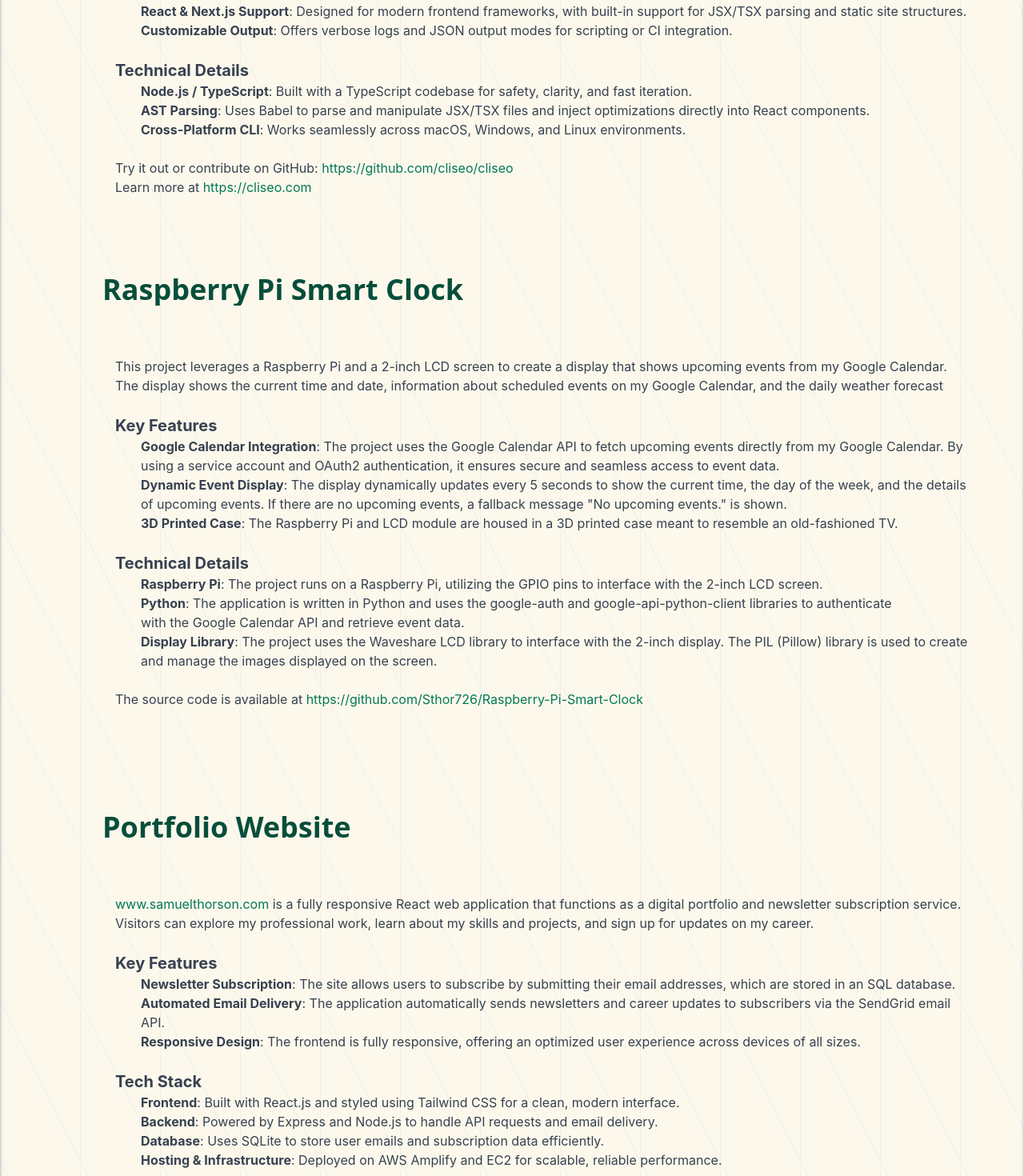
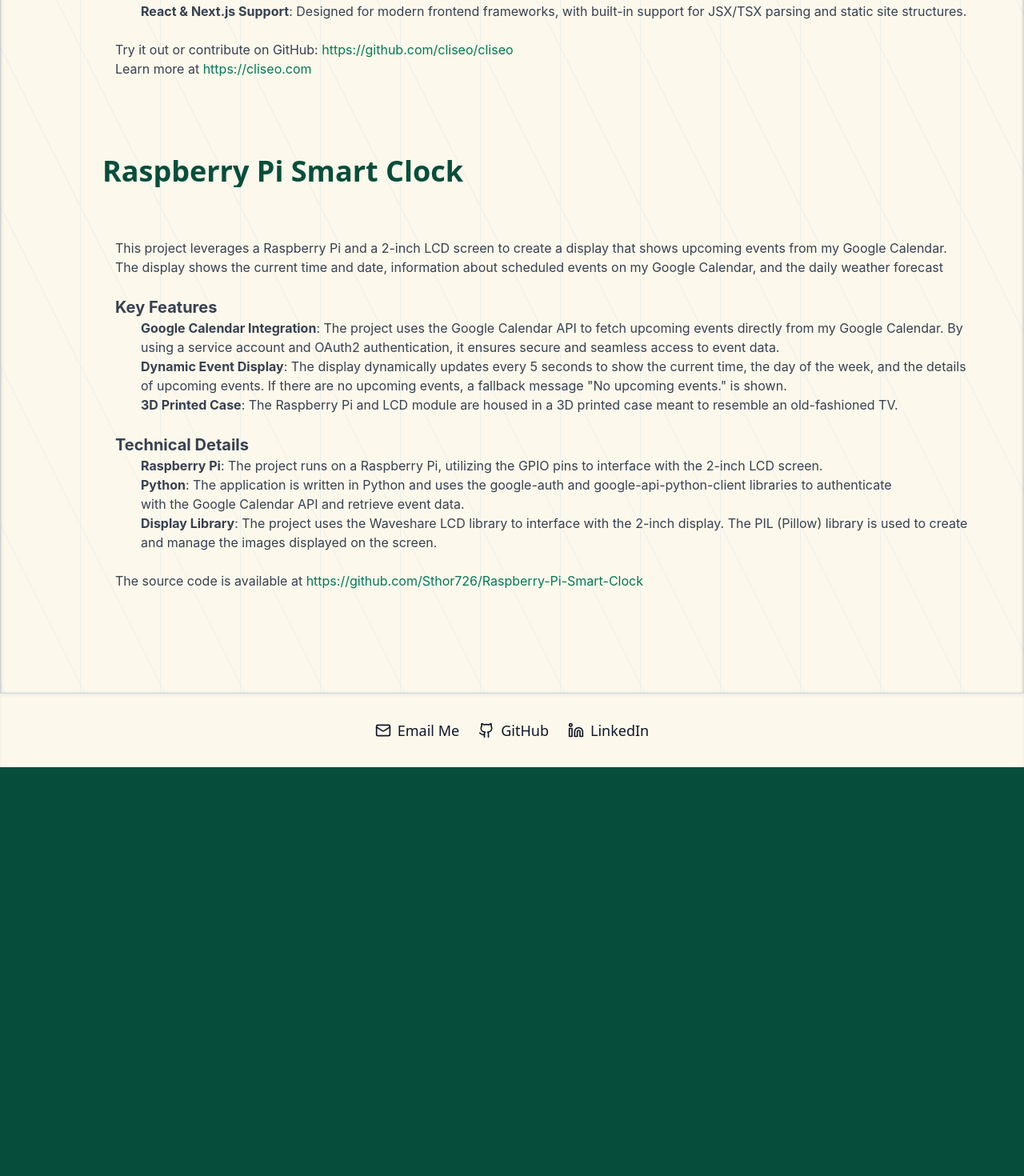
Before and after one commit to Sthor726/personal-website, a React (Create React App) app in the folder react-app/: page /projects in a window 1280 px wide. Shown: the part 620-2090 px from the top of the page at 80% size. After the commit the page ends 1579 px from the top, so only its background shows below. Built offline with nearby package versions, Linux system fonts and the light colour scheme.

Commit message:
touchup-2/4/2026

```diff
--- a/react-app/src/pages/Home.js
+++ b/react-app/src/pages/Home.js
@@ -49,7 +49,7 @@ function Home() {
             Samuel Thorson <br />
           </h1>
           <h2 class="font-sans text-3xl font-semibold pt-10 mt-10 mr-auto w-fit text-cream h-auto text-left italic">
-            Software Engineer focused on UI design and cybersecurity.
+            Software Engineer focused on UI design, graphics, and game development.
             <br />
           </h2>
         </div>
--- a/react-app/src/pages/Projects.js
+++ b/react-app/src/pages/Projects.js
@@ -29,14 +29,6 @@ function Projects() {
           <ul className="pl-8 text-base">
             <li><strong>One-Command Optimization</strong>: Scans your project and injects SEO improvements in seconds with simple commands like <code>cliseo scan</code> and <code>cliseo optimize</code>.</li>
             <li><strong>React & Next.js Support</strong>: Designed for modern frontend frameworks, with built-in support for JSX/TSX parsing and static site structures.</li>
-            <li><strong>Customizable Output</strong>: Offers verbose logs and JSON output modes for scripting or CI integration.</li>
-          </ul>
-
-          <h3 className="font-bold text-xl mt-6">Technical Details</h3>
-          <ul className="pl-8 text-base">
-            <li><strong>Node.js / TypeScript</strong>: Built with a TypeScript codebase for safety, clarity, and fast iteration.</li>
-            <li><strong>AST Parsing</strong>: Uses Babel to parse and manipulate JSX/TSX files and inject optimizations directly into React components.</li>
-            <li><strong>Cross-Platform CLI</strong>: Works seamlessly across macOS, Windows, and Linux environments.</li>
           </ul>
 
           <p className="text-base mt-6">
@@ -75,50 +67,6 @@ function Projects() {
             The source code is available at <a href="https://github.com/Sthor726/Raspberry-Pi-Smart-Clock" className="text-emerald-700 hover:underline">https://github.com/Sthor726/Raspberry-Pi-Smart-Clock</a>
           </p>
         </div>
-        <h3
-          className="font-sans font-bold text-4xl md:ml-32 ml-4 md:mr-16 mt-32 w-fit text-transparent bg-clip-text bg-emerald-900"
-        >
-        Portfolio Website
-        </h3>
-        <div className="text-left md:ml-36 md:mr-16 ml-4 mt-16 text-gray-700">
-          <p className="text-base">
-            <a href="https://www.samuelthorson.com" target="_blank" rel="noopener noreferrer" className="text-emerald-700 hover:underline">
-              www.samuelthorson.com
-            </a>{" "}
-            is a fully responsive React web application that functions as a digital portfolio and newsletter subscription service. Visitors can explore my professional work, learn about my skills and projects, and sign up for updates on my career.
-          </p>
-          <h3 className="font-bold text-xl mt-6">Key Features</h3>
-          <ul className="pl-8 text-base">
-            <li>
-              <strong>Newsletter Subscription</strong>: The site allows users to subscribe by submitting their email addresses, which are stored in an SQL database.
-            </li>
-            <li>
-              <strong>Automated Email Delivery</strong>: The application automatically sends newsletters and career updates to subscribers via the SendGrid email API.
-            </li>
-            <li>
-              <strong>Responsive Design</strong>: The frontend is fully responsive, offering an optimized user experience across devices of all sizes.
-            </li>
-          </ul>
-          <h3 className="font-bold text-xl mt-6">Tech Stack</h3>
-          <ul className="pl-8 text-base">
-            <li>
-              <strong>Frontend</strong>: Built with React.js and styled using Tailwind CSS for a clean, modern interface.
-            </li>
-            <li>
-              <strong>Backend</strong>: Powered by Express and Node.js to handle API requests and email delivery.
-            </li>
-            <li>
-              <strong>Database</strong>: Uses SQLite to store user emails and subscription data efficiently.
-            </li>
-            <li>
-              <strong>Hosting & Infrastructure</strong>: Deployed on AWS Amplify and EC2 for scalable, reliable performance.
-            </li>
-          </ul>
-           <p className="text-base mt-6">
-            The source code is available at <a href="https://github.com/Sthor726/personal-website" className="text-emerald-700 hover:underline">https://github.com/Sthor726/personal-website</a>
-          </p>
-        </div>
-
       </div>
     </div>
   );
--- a/react-app/src/pages/Resume.js
+++ b/react-app/src/pages/Resume.js
@@ -111,10 +111,10 @@ function Resume() {
             <span className="text-gray-700 ml-4">June 2025 - Current</span>
             <ul className="pl-8">
               <li className="text-base">
-                Developed and maintained modern, responsive user interfaces for web and desktop applications using Rust.
+                Developed and maintained graphical user interfaces for web and desktop applications using Rust.
               </li>
               <li className="text-base">
-                Collaborated with a product and design team to translate mockups into clean, accessible UI components.
+                Built and owned full-stack features with PostgreSQL and GraphQL for utility control and monitoring systems (SCADA)
               </li>
             </ul>
           </li>
```
Also changed, not shown: 1 other file (tests, documents, lock files or other folders).
